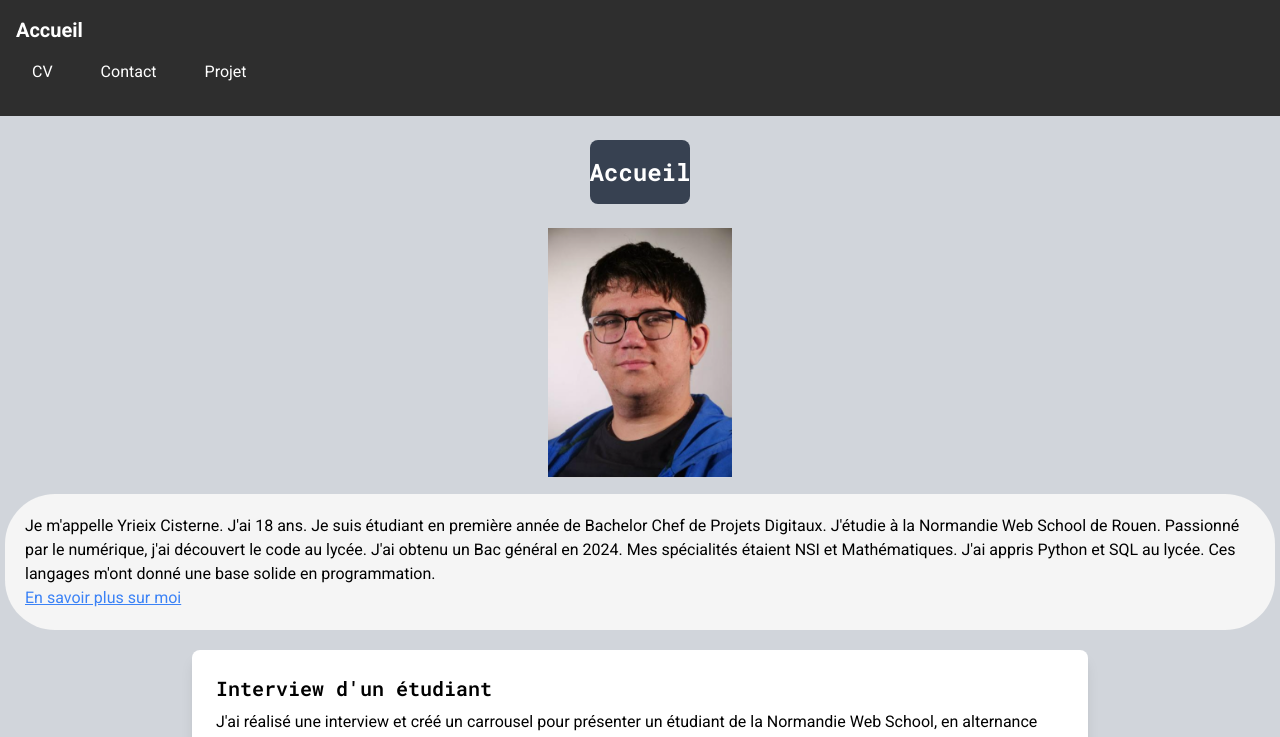
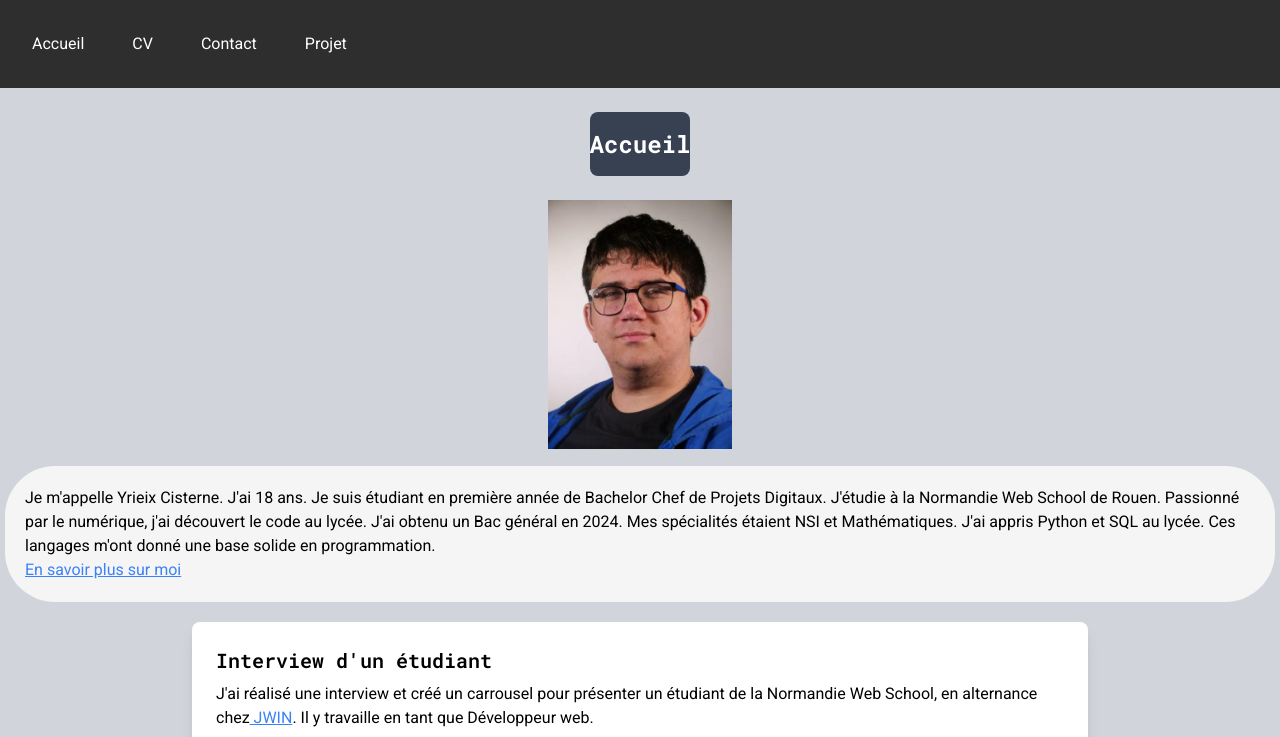
Before and after one commit to yrieix-cisterne-nws/creerunnextjs, a React (Create React App) app: page / in a window 1280 px wide. Shown: the top 737 px of the page. Built offline with nearby package versions, Linux system fonts and the light colour scheme.

Commit message:
Update du header

```diff
--- a/src/component/Header.jsx
+++ b/src/component/Header.jsx
@@ -11,12 +11,7 @@ export const Navbar = () => {
   return (
     <nav style={{ fontFamily: 'Roboto'}} className="bg-[#2e2e2e] text-white p-4 relative">
       <div className="flex justify-between items-center">
-        <Link to="/"
-        className="text-xl font-bold hover:text-gray-300"
-        onClick={() => setIsOpen(false)}>
 
-          Accueil
-        </Link>
 
         <button
           onClick={toggleMenu}
@@ -64,6 +59,15 @@ export const Navbar = () => {
       >
         <li>
           <Link
+            to="/"
+            className="block p-4 text-white hover:bg-[#4e4e4e] z-100"
+            onClick={() => setIsOpen(false)}
+            >
+              Accueil
+            </Link>
+        </li>
+        <li>
+          <Link
             to="/cv"
             className="block p-4 text-white hover:bg-[#4e4e4e] z-100"
             onClick={() => setIsOpen(false)}
```
